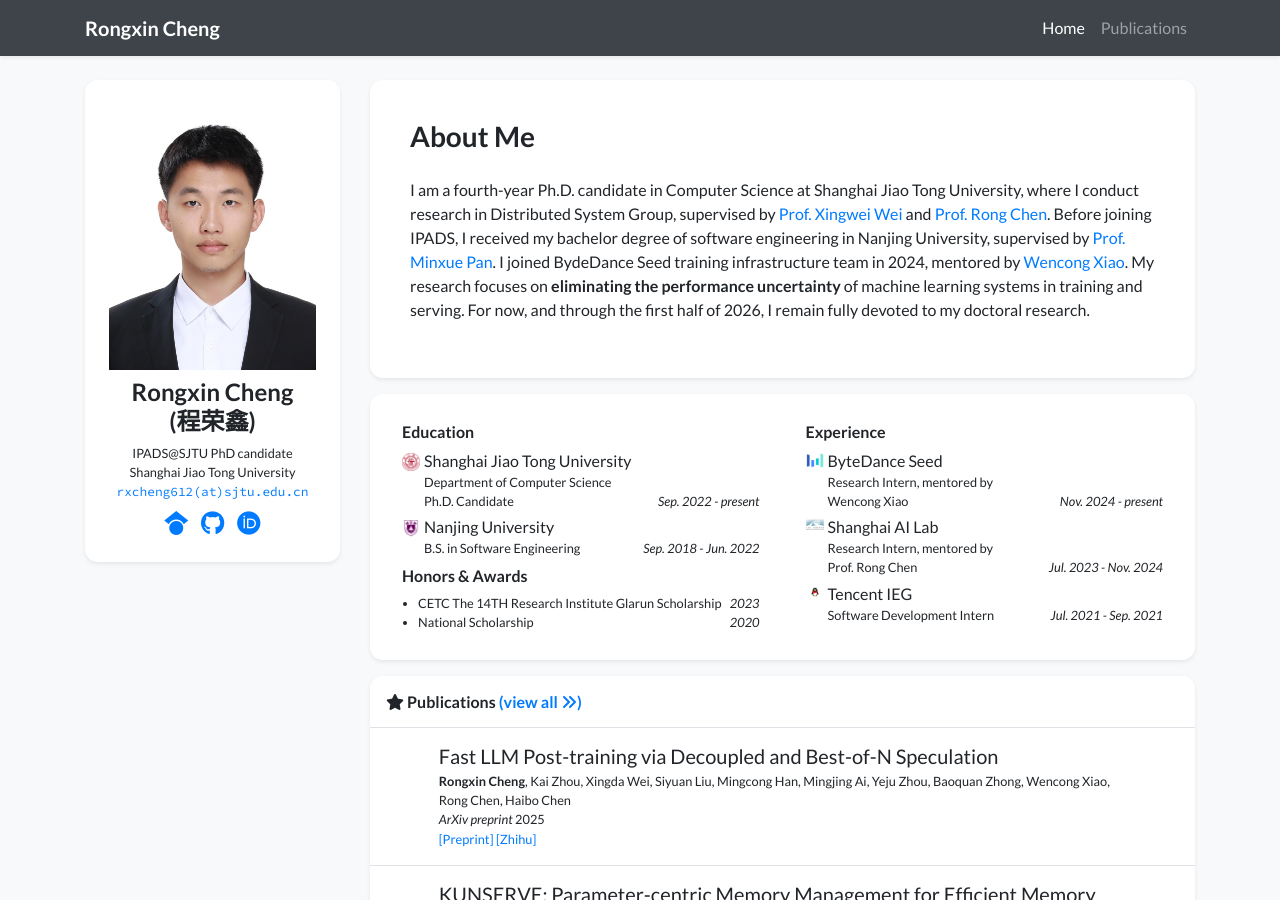
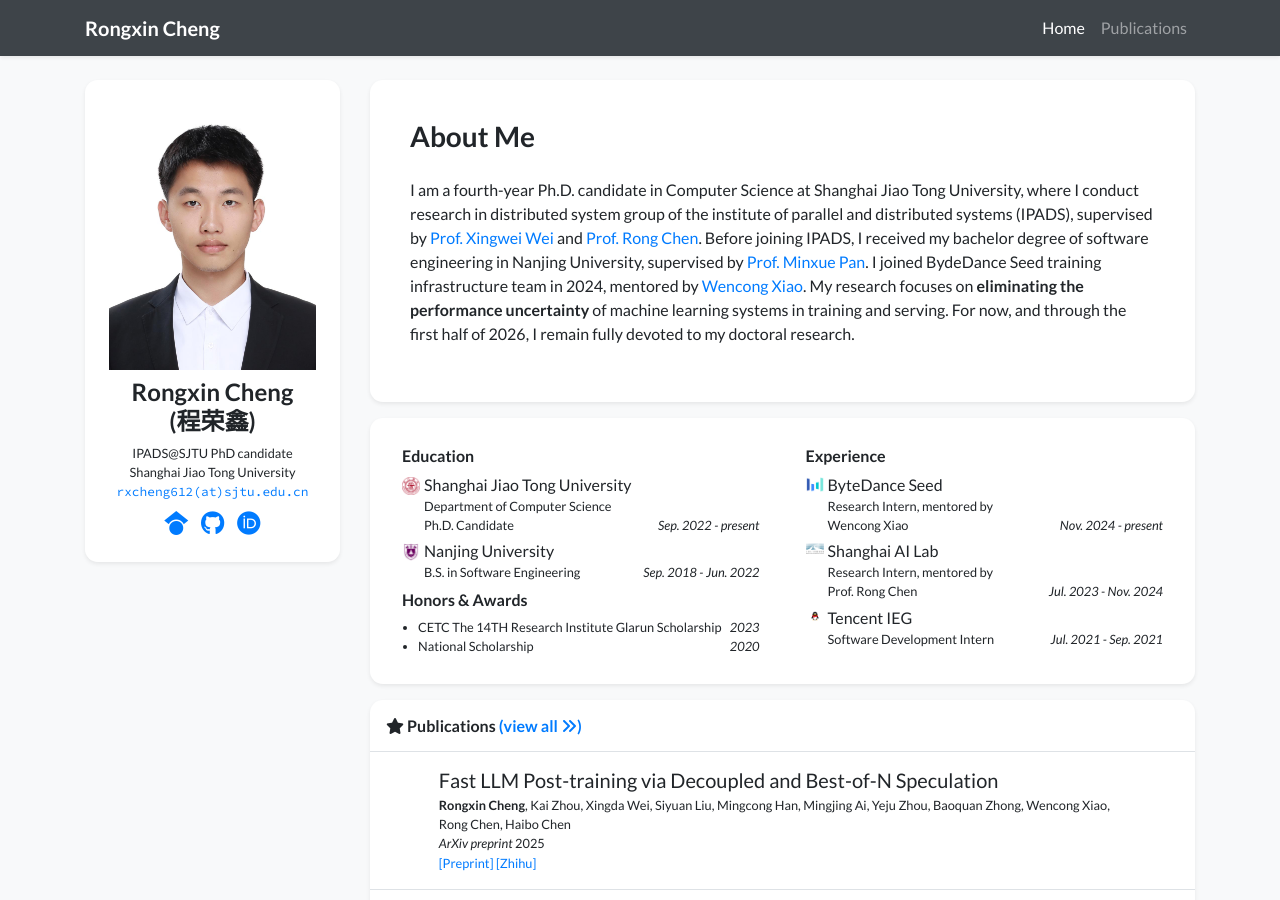
Before and after one commit to Rongxin-Cheng/Rongxin-Cheng.github.io, a Jekyll site: the page built from index.html, in a window 1280 px wide and 900 px high. Built offline with Jekyll 4.4.1, drawn with Linux system fonts in a browser that asks for light colours; nearby versions of some CDN libraries; a style sheet for code colours, icons or effects is not loaded.

Commit message:
add lab name

```diff
--- a/_data/profile.yml
+++ b/_data/profile.yml
@@ -22,7 +22,7 @@ short_bio_text_justify: false
 short_bio: >-
   <p>
     I am a fourth-year Ph.D. candidate in Computer Science at Shanghai Jiao Tong University, where I conduct
-    research in Distributed System Group,
+    research in distributed system group of the institute of parallel and distributed systems (IPADS),
     supervised by <a href="https://ipads.se.sjtu.edu.cn/pub/members/xingda_wei" target="_blank">Prof. Xingwei Wei</a> and
     <a href="https://ipads.se.sjtu.edu.cn/pub/members/rong_chen" target="_blank">Prof. Rong Chen</a>.
     Before joining IPADS, I received my bachelor degree of software engineering in Nanjing University, supervised by
```
